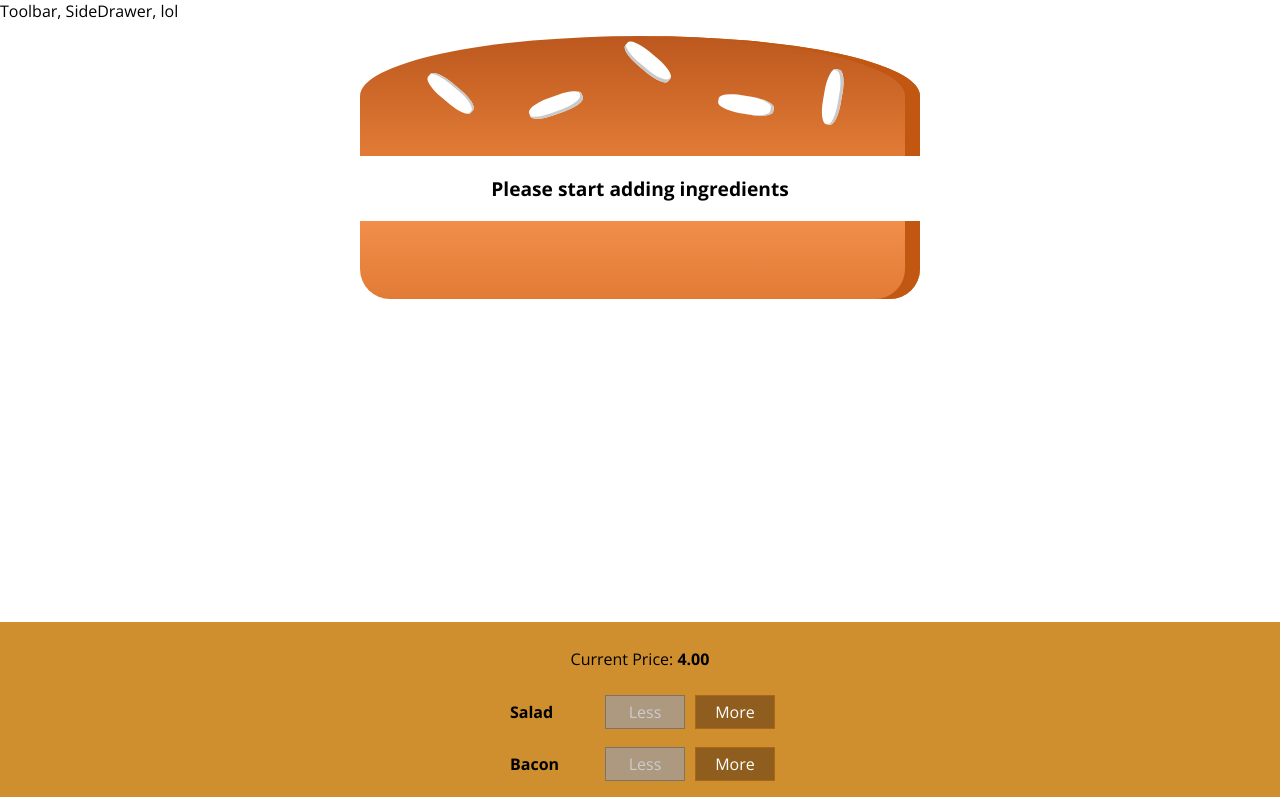
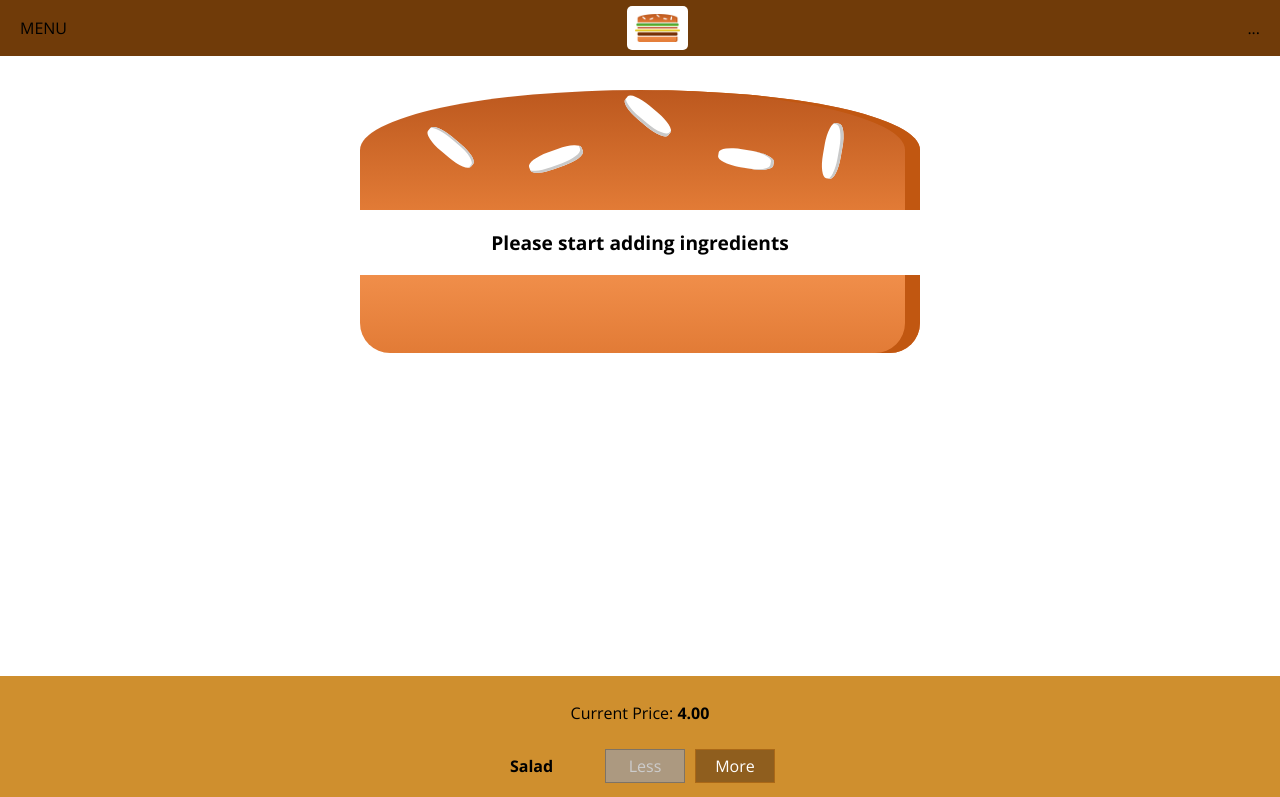
Before and after one commit to Jeffreyx38/burger-builder-react, a React (Create React App) app: page / in a window 1280 px wide. Shown: the top 797 px of the page. Built offline with nearby package versions, Linux system fonts and the light colour scheme.

Commit message:
Navigation and logo added

```diff
--- a/src/components/Burger/OrderSummary/OrderSummary.js
+++ b/src/components/Burger/OrderSummary/OrderSummary.js
@@ -1,6 +1,5 @@
 import React from 'react';
 import Aux from '../../../hoc/Aux'
-
 import Button from '../../UI/Button/Button'
 
 
@@ -20,6 +19,7 @@
             <p>A delicious burger with the following ingredidents:</p>
             <ul>{ingredientSummary}
             </ul>
+            <p><strong>Total Price: {props.price.toFixed(2)}</strong></p>
             <p>Continue to Checkout?</p>
             <Button btnType="Danger" clicked={props.purchaseCancelled}>CANCEL</Button>
             <Button btnType="Success" clicked={props.purchaseContinued}>CONTINUE</Button>
--- a/src/components/Layout/Layout.js
+++ b/src/components/Layout/Layout.js
@@ -4,10 +4,11 @@
 
 import classes from './Layout.module.css';
 
+import Toolbar from '../Navigation/Toolbar/Toolbar'
 
 const layout = (props) => (
     <Aux>
-        <div> Toolbar, SideDrawer, lol</div>
+        <Toolbar/>
         <main  className={classes.Content}>
         {props.children} </main>
     </Aux>
--- a/src/components/Layout/Layout.module.css
+++ b/src/components/Layout/Layout.module.css
@@ -1,3 +1,3 @@
 .Content {
-    margin-top: 16;
+    margin-top: 76px;
 }
--- /dev/null
+++ b/src/components/Logo/Logo.js
@@ -0,0 +1,11 @@
+import React from 'react';
+import classes from './Logo.module.css'
+
+import burgerLogo from '../../assets/images/burger-logo.png'
+const logo = (props) => (
+    <div className={classes.Logo}>
+        <img src={burgerLogo} alt="MyBuger"/>
+    </div>
+);
+
+export default logo;
--- /dev/null
+++ b/src/components/Logo/Logo.module.css
@@ -0,0 +1,12 @@
+.Logo {
+   background-color: white;
+   padding: 8px;
+   height: 80%;
+   box-sizing: border-box;
+   border-radius: 5px
+
+}
+
+.Logo img{
+    height: 100%
+}
--- /dev/null
+++ b/src/components/Navigation/Toolbar/Toolbar.js
@@ -0,0 +1,16 @@
+import React from 'react';
+import classes from './Toolbar.module.css';
+import Logo from '../../Logo/Logo';
+
+const toolbar = (props) => (
+    <header className={classes.Toolbar}>
+        <div>MENU</div>
+        <Logo/>
+        <nav>
+            ...
+        </nav>
+
+    </header>
+);
+
+export default toolbar;
--- /dev/null
+++ b/src/components/Navigation/Toolbar/Toolbar.module.css
@@ -0,0 +1,18 @@
+.Toolbar{
+    height: 56px;
+    width: 100%;
+    position: fixed;
+    top: 0;
+    left: 0;
+    background-color: #703b09;
+    display: flex;
+    justify-content: space-between;
+    align-items: center;
+    padding: 0 20px;
+    box-sizing: border-box;
+    z-index: 90;
+}
+
+.Toobar nav{
+    height:100%
+}
--- a/src/containers/BurgerBuilder/BurgerBuilder.js
+++ b/src/containers/BurgerBuilder/BurgerBuilder.js
@@ -102,9 +102,9 @@
                 <Modal show={this.state.purchasing} modalClosed={this.purchaseCancelHandler}>
                     <OrderSummary
                     ingredients={this.state.ingredients}
+                    price={this.state.totalPrice}
                     purchaseCancelled={this.purchaseCancelHandler}
                     purchaseContinued={this.purchaseContinueHandler}/>
-
                 </Modal>
                 <Burger ingredients={this.state.ingredients} />
                 <BuildControls
```
Also changed, not shown: src/assets/images/burger-logo.png (added).
